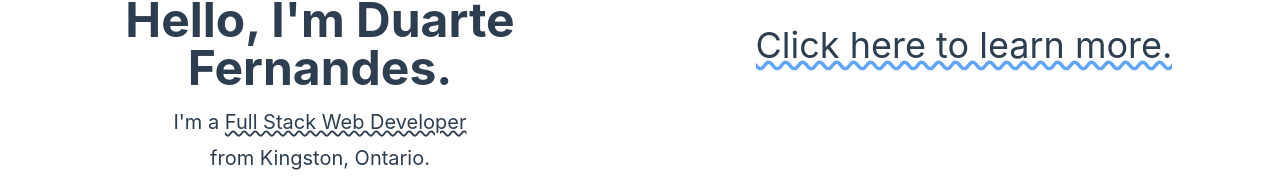
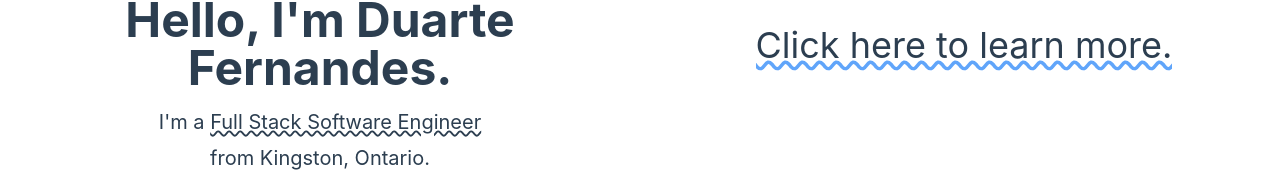
Before and after one commit to duartefq/duartefq.github.io, a Vue app: page / in a window 1280 px wide. Shown: the part 355-541 px from the top of the page. Built offline with nearby package versions, Linux system fonts and the light colour scheme.

Commit message:
feat: update

```diff
--- a/src/components/ProfileCard.vue
+++ b/src/components/ProfileCard.vue
@@ -42,7 +42,7 @@ const buttonMessage = computed(() => options[currentMessage.value % options.leng
 
     <!-- Description -->
     <p class="mt-4 text-xl text-center text-pretty">
-      I'm a <span class="underline decoration-wavy">Full Stack Web Developer </span>
+      I'm a <span class="underline decoration-wavy">Full Stack Software Engineer</span>
     </p>
 
     <!-- Location -->
```
